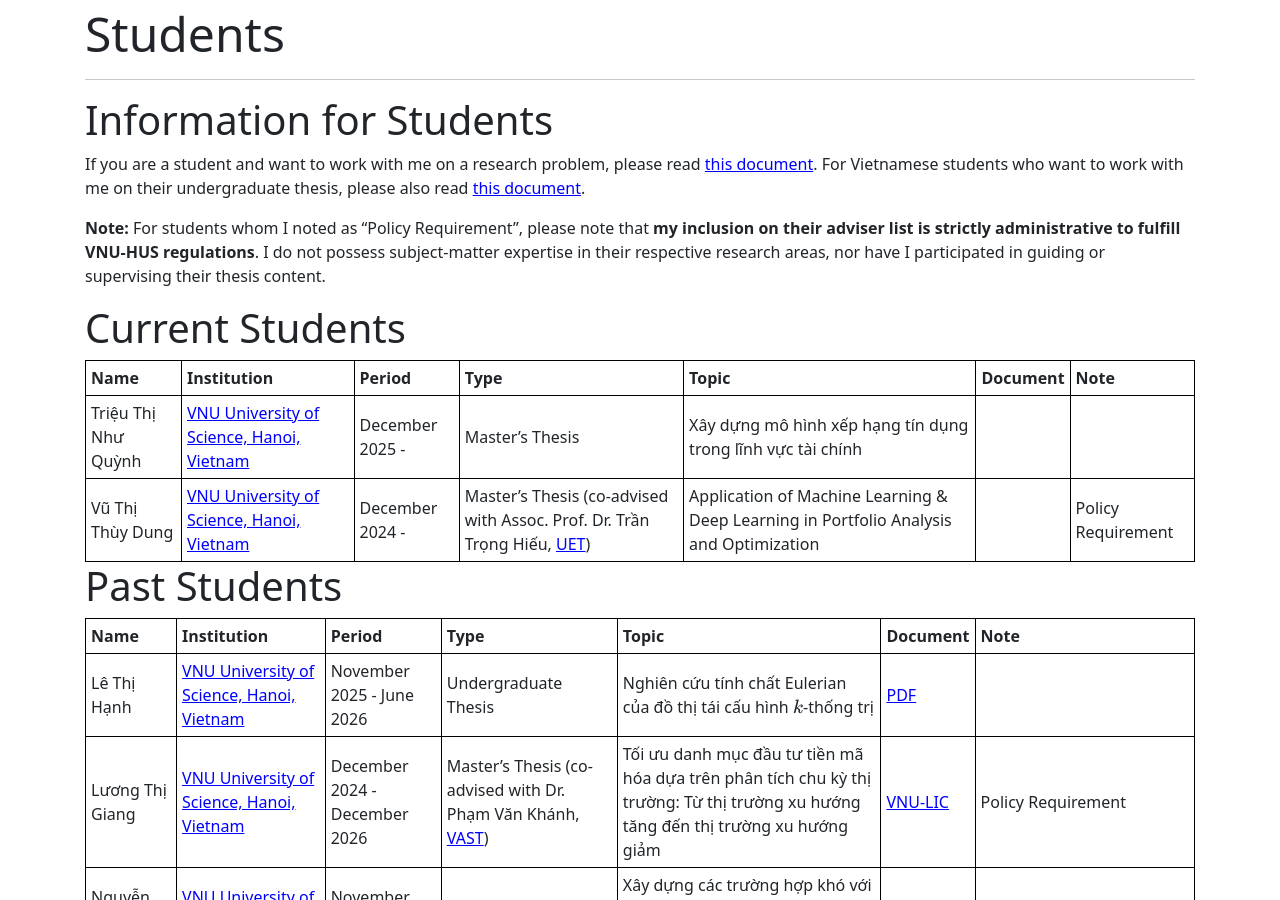
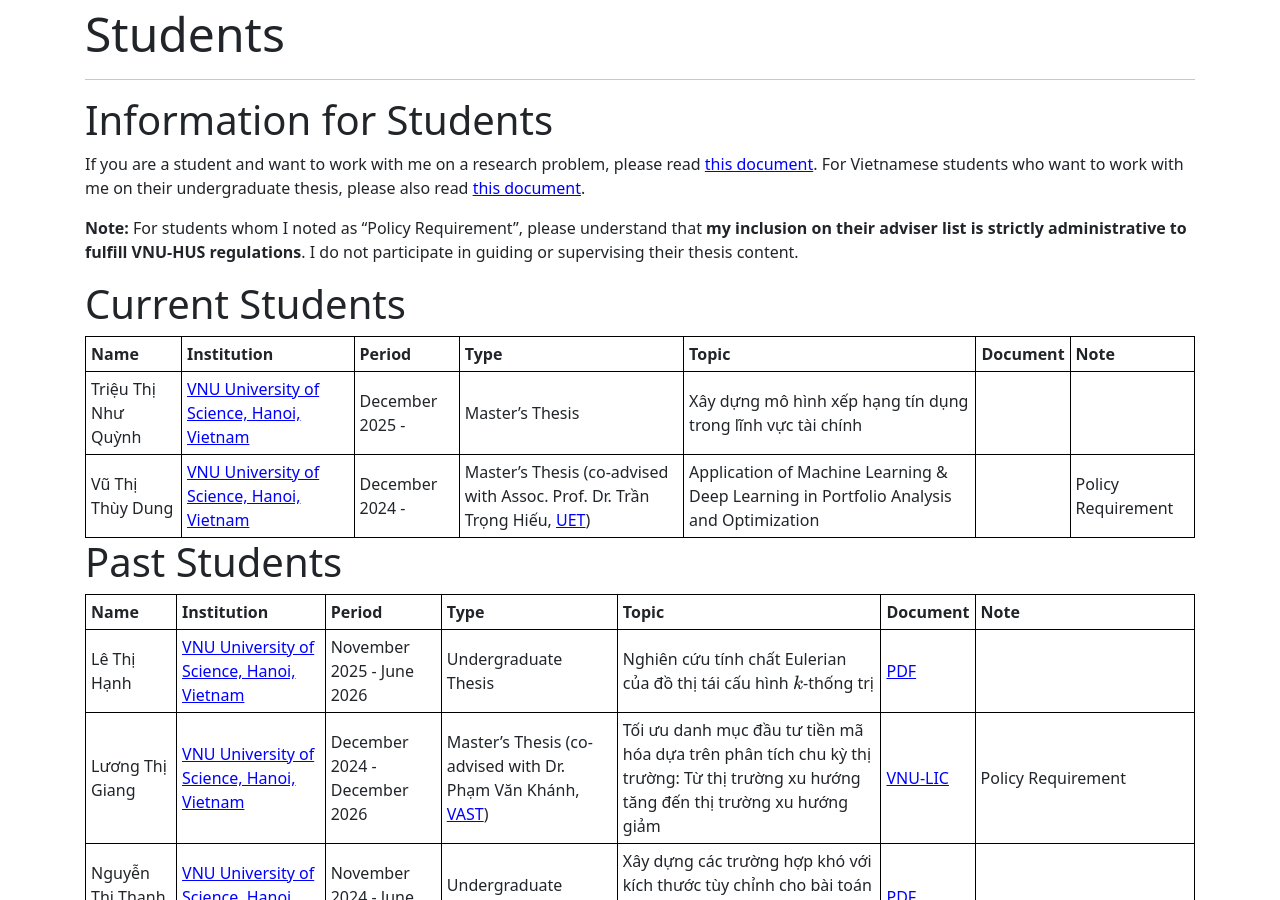
Before and after one commit to hoanganhduc/hoanganhduc.github.io, a Jekyll site: the page built from students.md, in a window 1280 px wide and 900 px high. Built offline with Jekyll 4.4.1, drawn with Linux system fonts in a browser that asks for light colours; nearby versions of some CDN libraries; formulas are drawn with MathJax 3; a style sheet for code colours, icons or effects is not loaded.

Commit message:
Updated @ 2026-08-19  11:34:24 ICT

```diff
--- a/students.md
+++ b/students.md
@@ -15,7 +15,7 @@ lang: en
 
 If you are a student and want to work with me on a research problem, please read [this document]({{ site.baseurl }}/Information_for_Students.pdf). For Vietnamese students who want to work with me on their undergraduate thesis, please also read [this document]({% link _posts/2024-11-09-một-số-đề-nghị-cho-việc-làm-khóa-luận.md %}).
 
-**Note:** For students whom I noted as "Policy Requirement", please note that **my inclusion on their adviser list is strictly administrative to fulfill VNU-HUS regulations**. I do not possess subject-matter expertise in their respective research areas, nor have I participated in guiding or supervising their thesis content.
+**Note:** For students whom I noted as "Policy Requirement", please understand that **my inclusion on their adviser list is strictly administrative to fulfill VNU-HUS regulations**. I do not participate in guiding or supervising their thesis content.
 
 # Current Students
 
```
Also changed, not shown: 1 other file.
